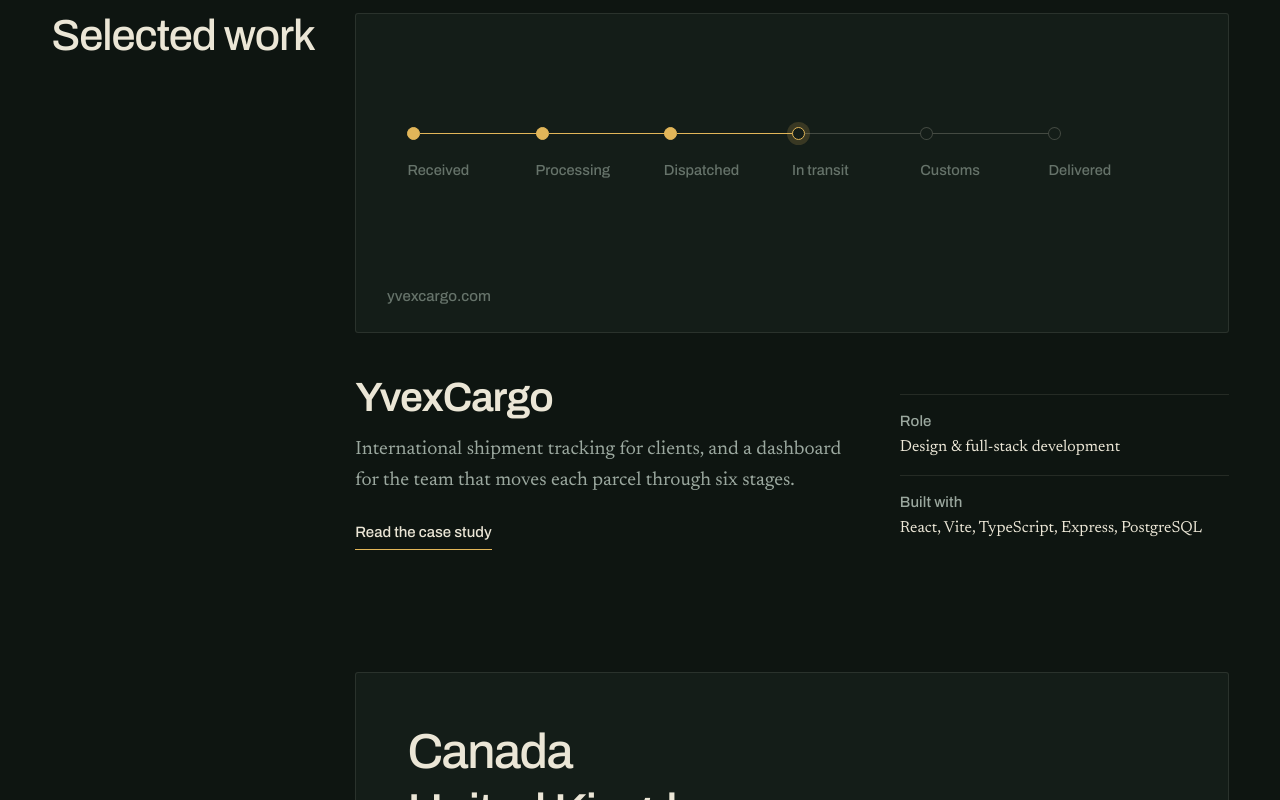
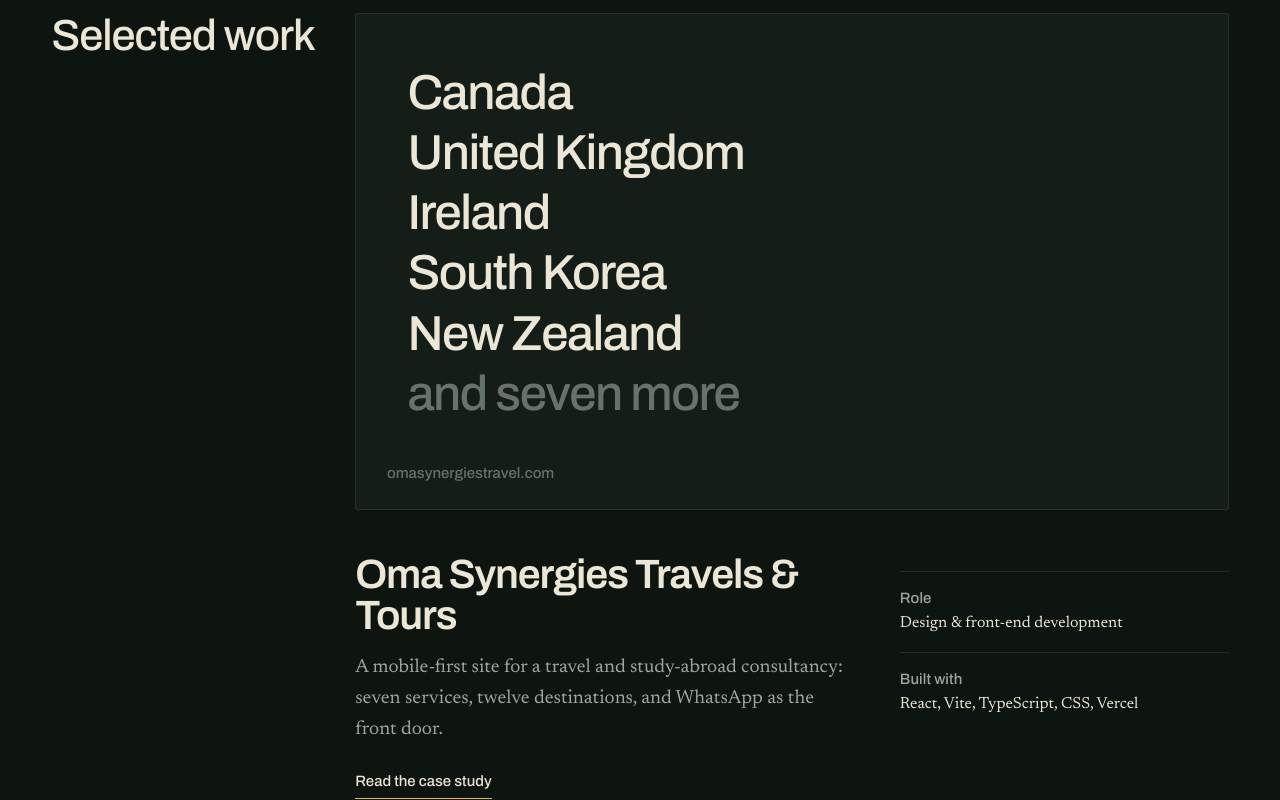
Before and after one commit to vitalcard22/vitaltech, a React (Vite) app: page / in a window 1280 px wide. Shown: the part 920-1720 px from the top of the page. Built offline with nearby package versions, Linux system fonts and the light colour scheme.

Commit message:
Show only Oma Synergies in selected work; remove YvexCargo
Co-Authored-By: Claude Sonnet 5.5 <noreply@anthropic.com>
Claude-Session: https://claude.ai/code/session_015jGHj8V9nxap4z3zMqdrVr

```diff
--- a/src/components/ProjectPreview.css
+++ b/src/components/ProjectPreview.css
@@ -34,80 +34,6 @@
   object-fit: cover;
 }
 
-/* YvexCargo: stages as a vertical track on phones, horizontal on wide plates */
-.plate__stages {
-  display: grid;
-  gap: 18px;
-  position: relative;
-}
-.plate__stages li {
-  position: relative;
-  display: flex;
-  align-items: center;
-  gap: 16px;
-  color: var(--text-faint);
-}
-.plate__stages li:not(:last-child)::after {
-  content: '';
-  position: absolute;
-  left: 6px;
-  top: 14px;
-  width: 1px;
-  height: calc(100% + 4px);
-  background: var(--line-strong);
-}
-.plate__stages li.is-done:not(:last-child)::after {
-  background: var(--accent);
-}
-.plate__node {
-  position: relative;
-  z-index: 1;
-  width: 13px;
-  height: 13px;
-  border-radius: 50%;
-  border: 1px solid var(--line-strong);
-  background: var(--bg-raised);
-  flex: none;
-}
-.is-done .plate__node {
-  background: var(--accent);
-  border-color: var(--accent);
-}
-.is-now .plate__node {
-  border-color: var(--accent);
-  box-shadow: 0 0 0 5px rgba(226, 182, 89, 0.18);
-}
-.is-done,
-.is-now {
-  color: var(--text);
-}
-.plate__stage {
-  font-family: var(--font-display);
-  font-size: 1rem;
-  font-weight: 500;
-}
-
-@container (min-width: 600px) {
-  .plate__stages {
-    grid-template-columns: repeat(6, 1fr);
-    gap: 0;
-  }
-  .plate__stages li {
-    flex-direction: column;
-    align-items: flex-start;
-    gap: 18px;
-  }
-  .plate__stages li:not(:last-child)::after {
-    left: 13px;
-    top: 6px;
-    width: calc(100% - 4px);
-    height: 1px;
-  }
-  .plate__stage {
-    font-size: clamp(0.8rem, 1.9cqw, 1.05rem);
-  }
-}
-
 /* Oma: destinations set as a typographic stack */
 .plate__places {
   display: grid;
--- a/src/components/ProjectPreview.tsx
+++ b/src/components/ProjectPreview.tsx
@@ -1,23 +1,7 @@
 import type { CaseStudy, PreviewKind } from '../data/projects'
 import './ProjectPreview.css'
 
-const STAGES = ['Received', 'Processing', 'Dispatched', 'In transit', 'Customs', 'Delivered']
-const CURRENT_STAGE = 3
 const DESTINATIONS = ['Canada', 'United Kingdom', 'Ireland', 'South Korea', 'New Zealand']
-
-/** YvexCargo: the six-stage shipment pipeline the whole product is organised around. */
-function Pipeline() {
-  return (
-    <ol className="plate__stages" aria-label="Six shipment stages">
-      {STAGES.map((stage, i) => (
-        <li key={stage} className={i < CURRENT_STAGE ? 'is-done' : i === CURRENT_STAGE ? 'is-now' : ''}>
-          <span className="plate__node" aria-hidden="true" />
-          <span className="plate__stage">{stage}</span>
-        </li>
-      ))}
-    </ol>
-  )
-}
 
 /** Oma Synergies: destination pages sit next to the services they belong to. */
 function Destinations() {
@@ -31,7 +15,7 @@ function Destinations() {
   )
 }
 
-const plates: Record<PreviewKind, () => JSX.Element> = { yvexcargo: Pipeline, oma: Destinations }
+const plates: Record<PreviewKind, () => JSX.Element> = { oma: Destinations }
 
 /**
  * A drawn plate of what each product is built around, not a fake screenshot.
--- a/src/data/projects.ts
+++ b/src/data/projects.ts
@@ -1,4 +1,4 @@
-export type PreviewKind = 'yvexcargo' | 'oma'
+export type PreviewKind = 'oma'
 
 export interface CaseStudy {
   slug: string
@@ -18,40 +18,6 @@ export interface CaseStudy {
 }
 
 export const projects: CaseStudy[] = [
-  {
-    slug: 'yvexcargo',
-    title: 'YvexCargo',
-    summary:
-      'International shipment tracking for clients, and a dashboard for the team that moves each parcel through six stages.',
-    preview: 'yvexcargo',
-    liveUrl: 'https://yvexcargo.com',
-    role: 'Design & full-stack development',
-    type: 'Logistics platform',
-    stack: ['React', 'Vite', 'TypeScript', 'Express', 'PostgreSQL', 'JWT', 'Vercel', 'Fly.io'],
-    challenge: [
-      'International shipping is full of waiting. Customers want to know where a parcel is, and operators need one reliable place to move it from one stage to the next.',
-      'The platform had to feel trustworthy at first glance, and still be simple enough for a small team to run day to day.',
-    ],
-    approach: [
-      { title: 'Start with the shipment', body: 'Every screen is organised around one idea: a shipment moves through six clear stages. Everything else supports that.' },
-      { title: 'Two audiences, one system', body: 'Clients get a calm, readable tracking experience. Operators get an admin dashboard built for speed.' },
-      { title: 'Grow it properly', body: 'The first version was a single-file React app. It was then rebuilt as a full-stack product with a real database and authentication.' },
-    ],
-    solution: [
-      { title: 'Six-stage shipment pipeline', body: 'A clear, consistent status model that clients and staff both understand.' },
-      { title: 'Admin dashboard', body: 'Create, update and follow shipments from one place, working with live data only.' },
-      { title: 'Secure accounts', body: 'Authentication with hashed passwords and token-based sessions.' },
-      { title: 'A homepage with presence', body: 'A slow crossfade hero, parallax and scroll reveals, so the first screen feels like a real logistics company.' },
-    ],
-    result: {
-      heading: 'A live logistics product, built end to end.',
-      points: [
-        'Front end on Vercel, API and PostgreSQL database deployed separately',
-        'Full user authentication and an admin workflow',
-        'Mobile navigation and routing that behave like a real product',
-      ],
-    },
-  },
   {
     slug: 'oma-synergies',
     title: 'Oma Synergies Travels & Tours',
```
